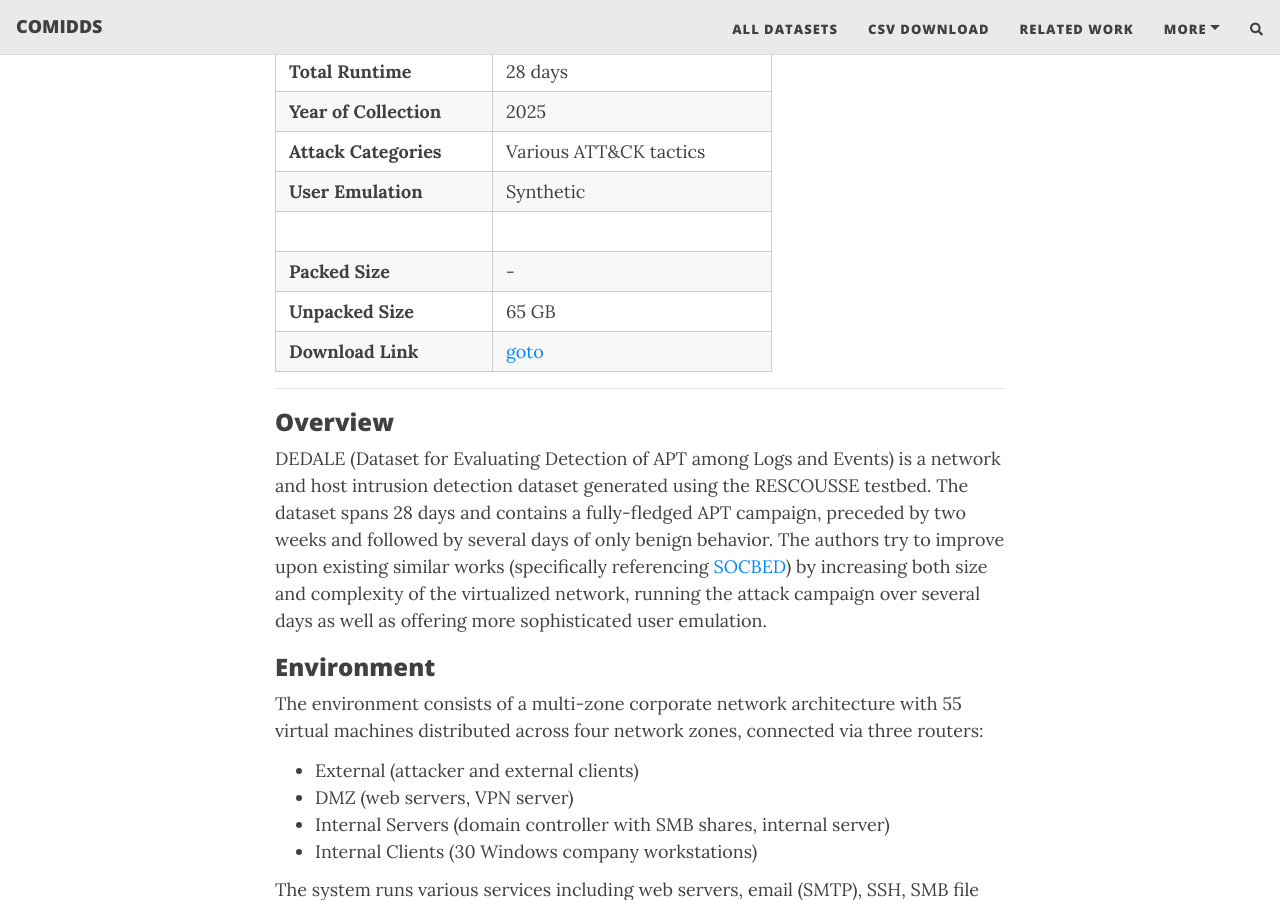
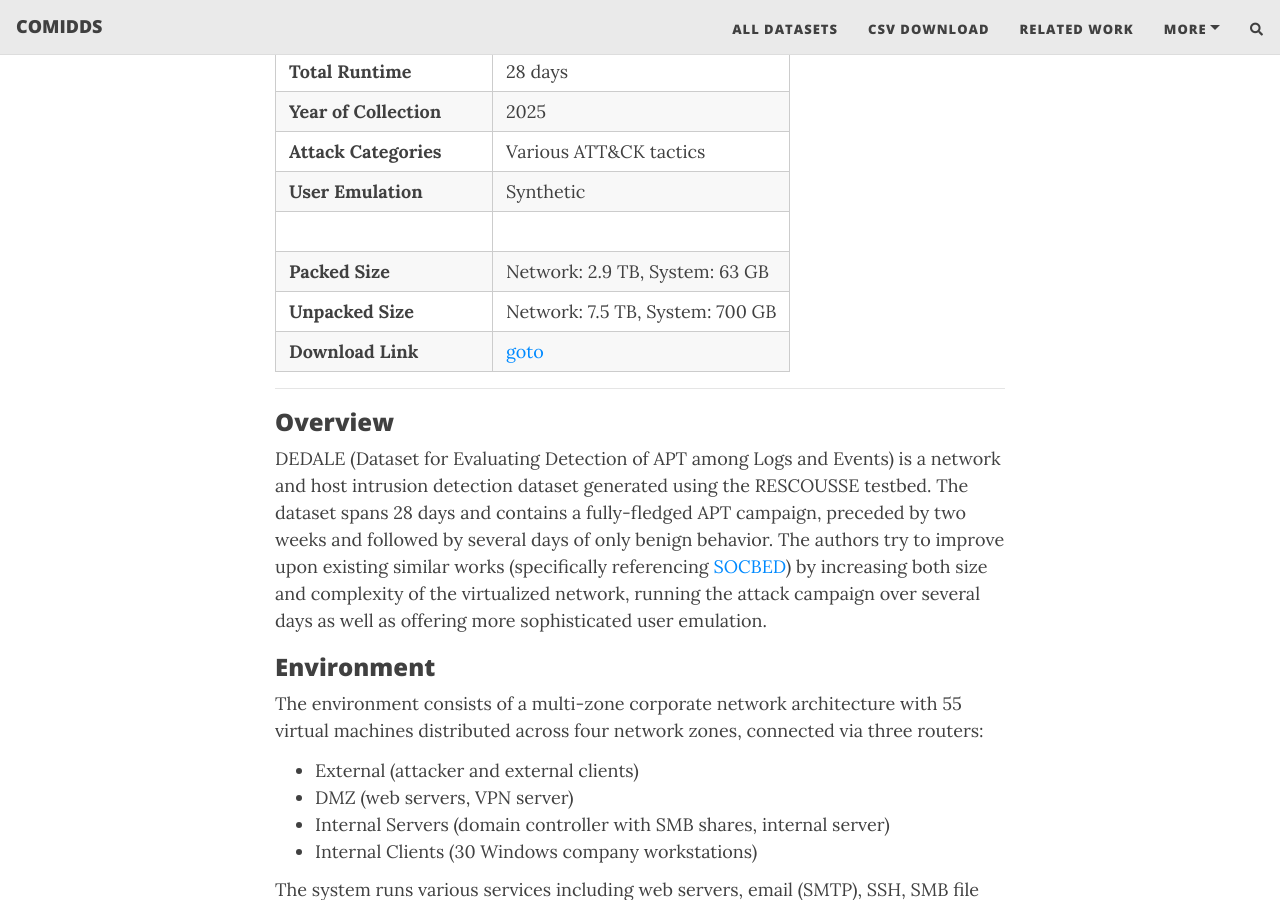
Before and after one commit to fkie-cad/COMIDDS, a Jekyll site: the page built from content/datasets/dedale.md, in a window 1280 px wide and 900 px high, scrolled down 731 px. Built offline with Jekyll 4.4.1, drawn with Linux system fonts in a browser that asks for light colours; nearby versions of some CDN libraries; comment, search, counter and statistics services are not loaded.

```diff
--- a/content/datasets/dedale.md
+++ b/content/datasets/dedale.md
@@ -25,8 +25,8 @@
 | **Attack Categories**    | Various ATT&CK tactics                        |
 | **User Emulation**       | Synthetic                                     |
 |                          |                                               |
-| **Packed Size**          | -                                             |
-| **Unpacked Size**        | 65 GB                                         |
+| **Packed Size**          | Network: 2.9 TB, System: 63 GB                |
+| **Unpacked Size**        | Network: 7.5 TB, System: 700 GB               |
 | **Download Link**        | [goto](https://dedale.inria.fr/download.html) |
 
 ***
```
Also changed, not shown: content/all_datasets.md (+1 -1 lines).
